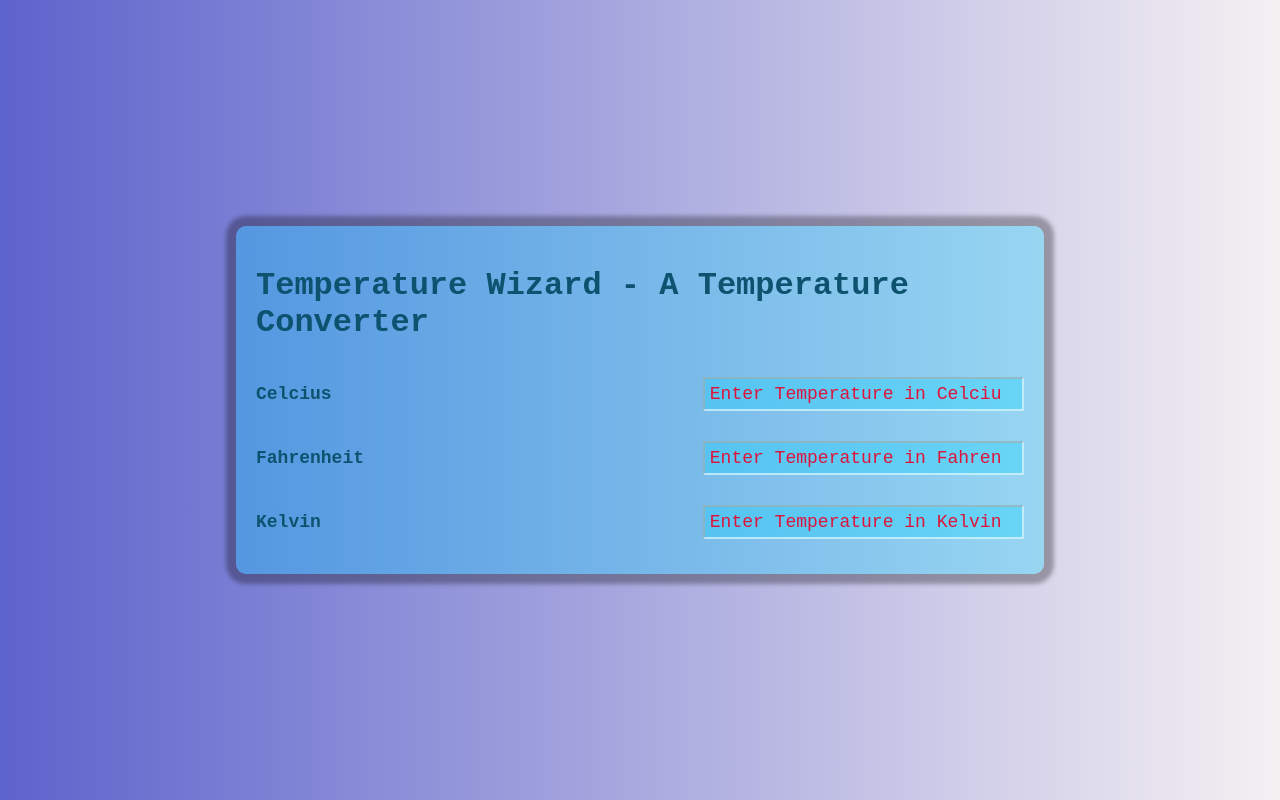
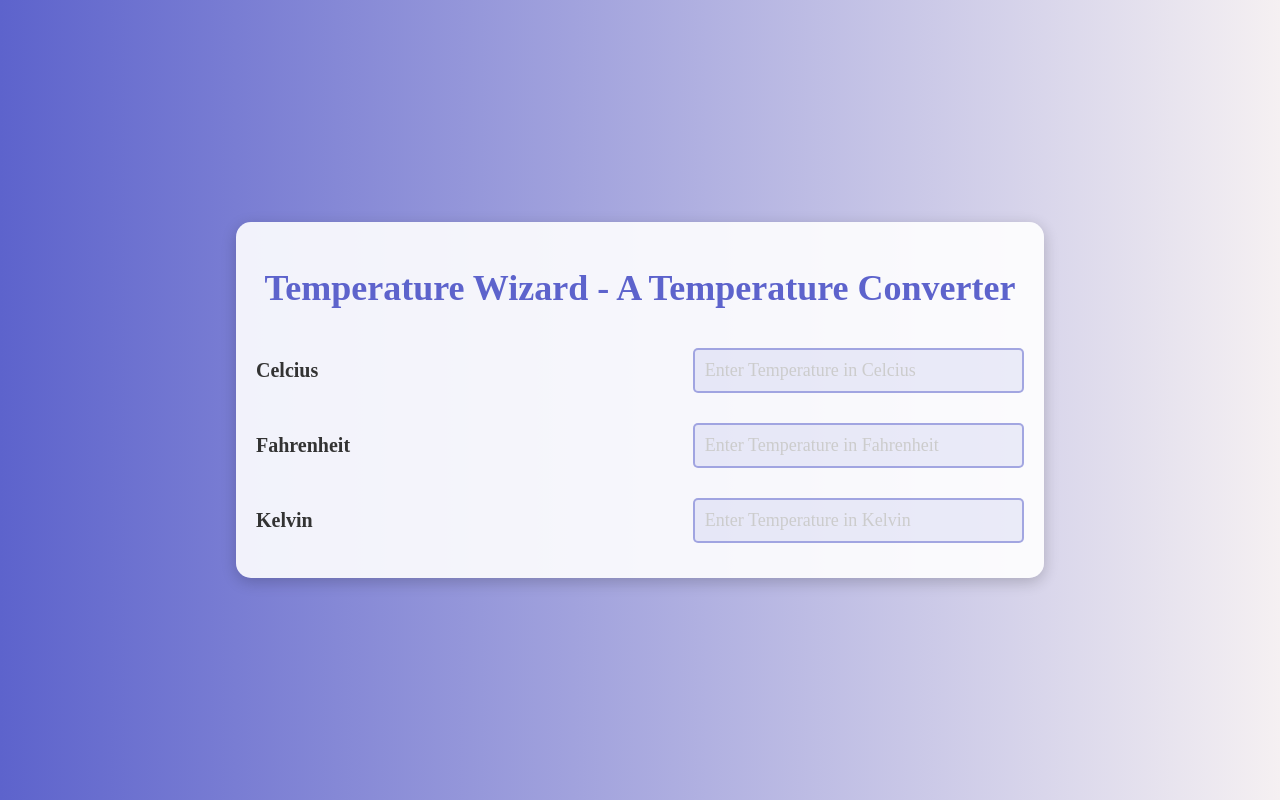
Before and after one commit to HarshitBhavirisetty/Temparature_Wizard, a plain HTML site: page index.html in a window 1280 px wide. Drawn offline with Linux system fonts and the light colour scheme.

Commit message:
Changes in the UI

```diff
--- a/index.html
+++ b/index.html
@@ -1,4 +1,4 @@
-<!DOCTYPE html>
+<!-- <!DOCTYPE html>
 <html lang="en">
 <head>
     <meta charset="UTF-8">
@@ -46,4 +46,51 @@
 
     <script src="./script.js"></script>
 </body>
+</html> -->
+
+<!DOCTYPE html>
+<html lang="en">
+<head>
+    <meta charset="UTF-8">
+    <meta name="viewport" content="width=device-width, initial-scale=1.0">
+    <title>Temperature Wizard</title>
+    <link rel="stylesheet" href="style.css">
+    <link rel="icon" type="image/x-icon" href="./images/favicon.ico">
+</head>
+<body>
+    <div class="container">
+        <h1 class="heading">Temperature Wizard - A Temperature Converter</h1>
+        <div class="temp-container">
+            <label for="Celcius">Celcius</label>
+            <input
+            onchange="computeTemp(event)"
+            type="number"
+            name="Celcius"
+            id="Celcius"
+            class="Celcius"
+            placeholder="Enter Temperature in Celcius"/>
+        </div>
+        <div class="temp-container">
+            <label for="Fahrenheit">Fahrenheit</label>
+            <input
+            onchange="computeTemp(event)"
+            type="number"
+            name="Fahrenheit"
+            id="Fahrenheit"
+            class="Fahrenheit"
+            placeholder="Enter Temperature in Fahrenheit"/>
+        </div>
+        <div class="temp-container">
+            <label for="Kelvin">Kelvin</label>
+            <input
+            onchange="computeTemp(event)"
+            type="number"
+            name="Kelvin"
+            id="Kelvin"
+            class="Kelvin"
+            placeholder="Enter Temperature in Kelvin"/>
+        </div>
+    </div>
+    <script src="./script.js"></script>
+</body>
 </html>
--- a/style.css
+++ b/style.css
@@ -5,51 +5,95 @@ body {
     align-items: center;
     min-height: 100vh;
     background: linear-gradient(90deg, rgba(93, 99, 204, 1) 0%, rgba(245, 240, 242, 1) 100%, rgba(0, 212, 255, 1) 100%);
-    font-family: monospace, sans-serif;
-    color: #0d5370;
+    font-family: 'Times New Roman', Times, serif;
+    color: #333;
 }
 
 .container {
-    background: rgba(0, 212, 255, 0.3);
+    background: rgba(255, 255, 255, 0.9);
     padding: 20px;
-    border-radius: 10px;
-    box-shadow: 0 0 4px 10px rgba(0, 0, 0, 0.3);
+    border-radius: 15px;
+    box-shadow: 0 4px 15px rgba(0, 0, 0, 0.2);
     width: 85%;
     max-width: 800px;
     min-height: 300px;
     display: flex;
     flex-direction: column;
     align-items: center;
+    animation: flipIn 1s ease-in-out;
 }
 
 .heading {
-    font-size: 32px;
+    font-size: 36px;
+    color: #5d63cc;
+    animation: slideDown 1s ease-in-out;
 }
 
 .temp-container {
     width: 100%;
     padding: 15px;
     font-weight: bold;
-    font-size: 18px;
+    font-size: 20px;
     display: flex;
     flex-direction: row;
     align-items: center;
     justify-content: space-between;
+    animation: fadeInUp 1s ease-in-out;
 }
 
 input {
     width: 60%;
-    font-family: monospace;
-    padding: 5px;
+    font-family: 'Times New Roman', Times, serif;
+    padding: 10px;
     outline: none;
-    background: rgba(0, 212, 255, 0.3);
-    border-color: rgba(255, 255, 255, 0.6);
-    color: darkblue;
+    background: rgba(93, 99, 204, 0.1);
+    border: 2px solid rgba(93, 99, 204, 0.5);
+    border-radius: 5px;
+    color: #333;
     font-size: 18px;
+    transition: all 0.3s ease;
+}
+
+input:focus {
+    border-color: #5d63cc;
 }
 
 input::placeholder {
-    color: crimson;
+    color: #ccc;
+}
+
+/* Keyframes for animations */
+@keyframes flipIn {
+    from {
+        transform: rotateY(90deg);
+        opacity: 0;
+    }
+    to {
+        transform: rotateY(0);
+        opacity: 1;
+    }
+}
+
+@keyframes slideDown {
+    from {
+        transform: translateY(-20px);
+        opacity: 0;
+    }
+    to {
+        transform: translateY(0);
+        opacity: 1;
+    }
+}
+
+@keyframes fadeInUp {
+    from {
+        transform: translateY(20px);
+        opacity: 0;
+    }
+    to {
+        transform: translateY(0);
+        opacity: 1;
+    }
 }
 
 /* Responsive CSS */
```
